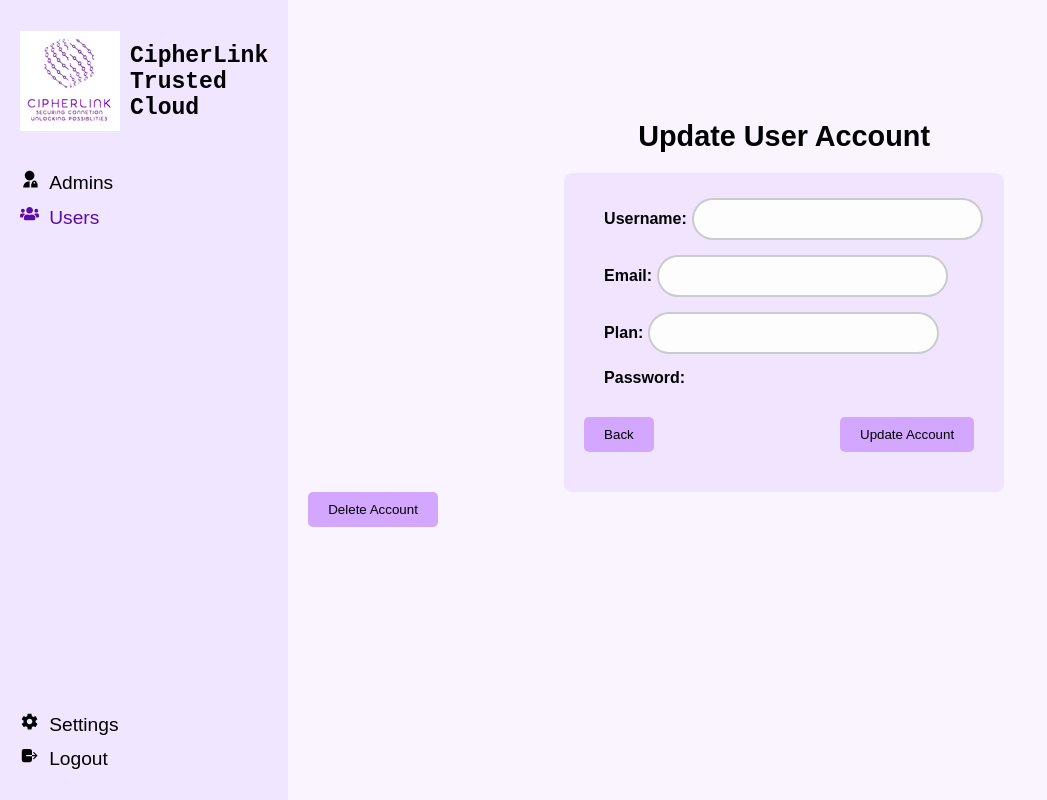
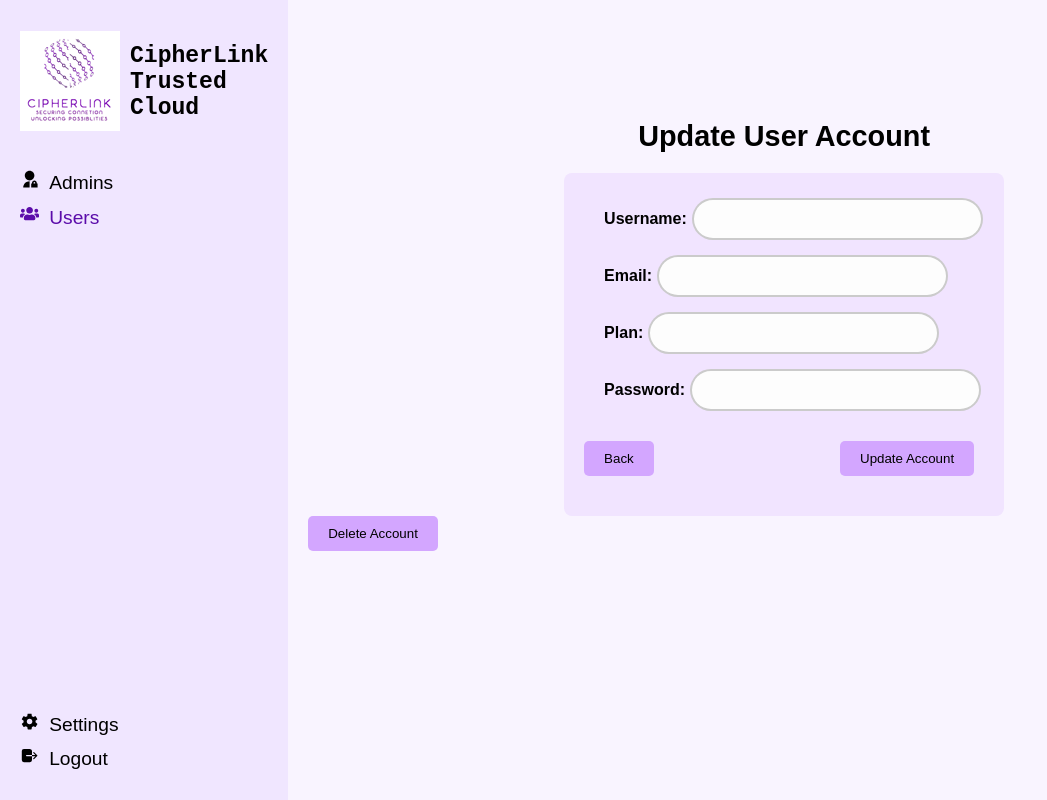
Before and after one commit to Poopedy/FYP-24-S2-05, a React (Vite) app: page /superadminupdateuser in a window 1280 px wide. Shown: the whole page, without its empty margins (0-1047 px from the left). Built offline with nearby package versions, Linux system fonts and the light colour scheme.

Commit message:
Update SuperAdminUpdateUser.jsx

```diff
--- a/src/pages/SuperAdminUpdateUser/SuperAdminUpdateUser.jsx
+++ b/src/pages/SuperAdminUpdateUser/SuperAdminUpdateUser.jsx
@@ -168,7 +168,7 @@ const SuperAdminUpdateUser = () => {
             <label>
               Password:
               <input
-                type="hidden"
+                type="password"
                 name="password"
                 value={user.password}
                 onChange={handleChange}
```
